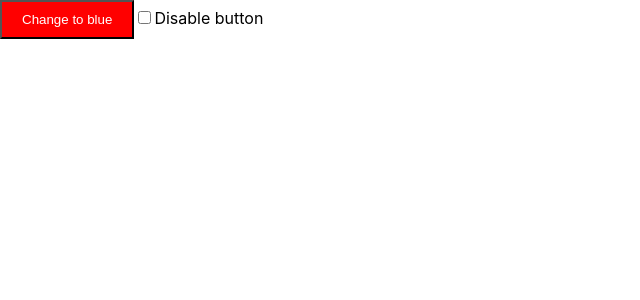
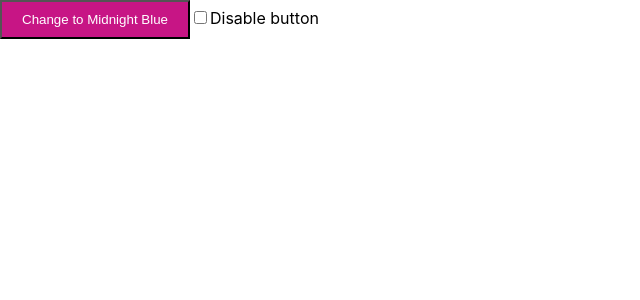
Before and after one commit to amykhar/color-button, a React (Create React App) app: page / in a window 1280 px wide. Shown: the top 300 px of the page, without its empty margins (0-640 px from the left). Built offline with nearby package versions, Linux system fonts and the light colour scheme.

Commit message:
A bit of refactoring for fun. Learning about unit testing functions.

```diff
--- a/src/App.js
+++ b/src/App.js
@@ -2,20 +2,28 @@ import './App.css';
 import {useState} from 'react';
 import ColorButton from './components/ColorButton';
 import Checkbox from './components/Checkbox';
+
+const red = 'MediumVioletRed';
+const blue = 'MidnightBlue';
+const gray = 'gray';
+const checkboxLabel = 'Disable button';
 
 export function replaceCamelWithSpaces(colorName) {
     return colorName.replace(/\B([A-Z])\B/g, ' $1');
 }
 
 function App() {
-    const [buttonColor, setButtonColor] = useState('red');
-    const [buttonText, setButtonText] = useState('Change to blue');
+    const [buttonColor, setButtonColor] = useState(red);
+    const [buttonText, setButtonText] = useState('Change to ' + replaceCamelWithSpaces(blue));
     const [checked, setChecked] = useState(false);
     const [disabled, setDisabled] = useState(false);
 
     const clickHandler = () => {
-        const newButtonColor = buttonColor === 'red' ? 'blue' : 'red';
-        const newButtonText = buttonText === 'Change to blue' ? 'Change to red' : 'Change to blue';
+        const redLabel = 'Change to ' + replaceCamelWithSpaces(red);
+        const blueLabel = 'Change to ' + replaceCamelWithSpaces(blue);
+
+        const newButtonColor = buttonColor === red ? blue : red;
+        const newButtonText = buttonText === redLabel ? blueLabel : redLabel;
         setButtonColor(newButtonColor);
         setButtonText(newButtonText);
     }
@@ -26,7 +34,7 @@ function App() {
         setChecked(newChecked);
         setDisabled(newDisabled);
         if (newDisabled) {
-            setButtonColor('gray');
+            setButtonColor(gray);
         }
     }
 
@@ -39,9 +47,9 @@ function App() {
                 buttonText={buttonText}
             />
             <Checkbox
-                checkboxClickHandler={checkboxClickHandler}
                 checked={checked}
-                labelText='Disable button'
+                labelText={checkboxLabel}
+                onChange={checkboxClickHandler}
             />
         </div>
     );
--- a/src/components/Checkbox.jsx
+++ b/src/components/Checkbox.jsx
@@ -1,9 +1,9 @@
-export const Checkbox = ({checkboxClickHandler, checked, labelText}) => {
+export const Checkbox = ({checked, labelText, onChange}) => {
     return (
         <>
             <input
                 type='checkbox'
-                onClick={checkboxClickHandler}
+                onChange={onChange}
                 id={'disable-button-checkbox'}
                 checked={checked}
             />
```
Also changed, not shown: 1 other file (tests, documents, lock files or other folders).
